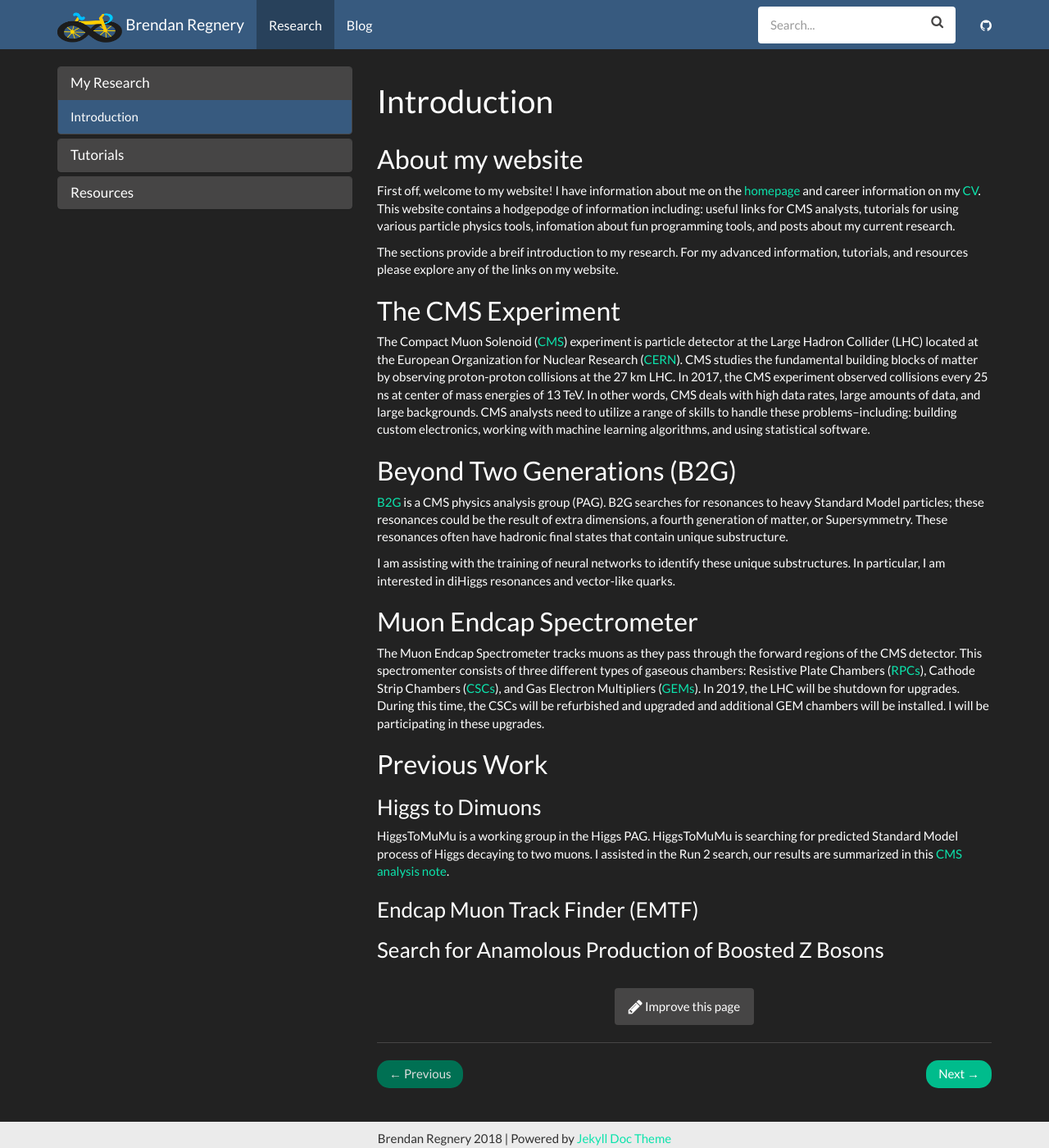
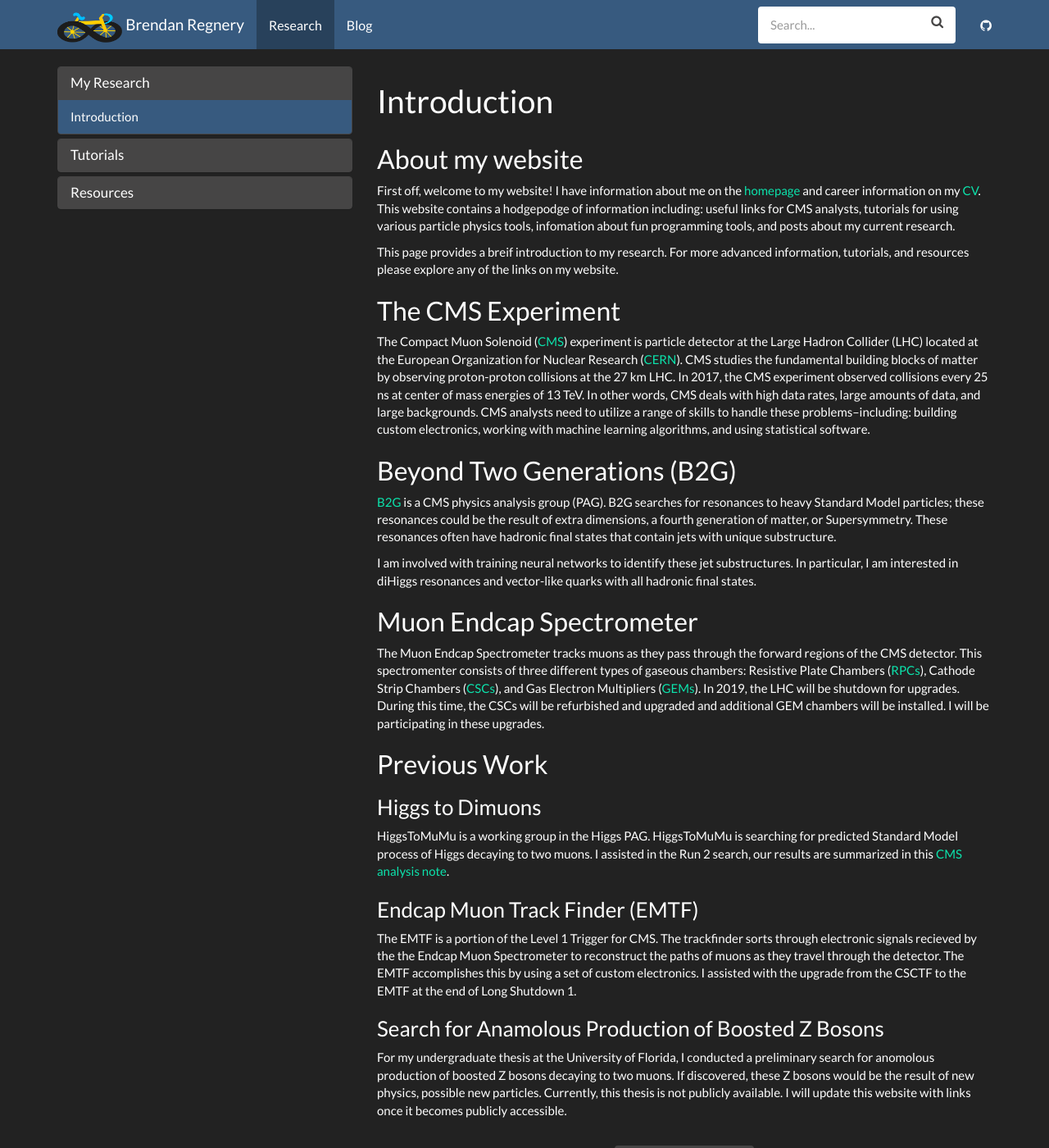
Before and after one commit to bregnery/bregnery.github.io, a Jekyll site: the page built from _docs/index.md, in a window 1280 px wide and 1400 px high. Shown: the whole window at 82% size. Built offline with Jekyll 4.4.1, drawn with Linux system fonts in a browser that asks for light colours; nearby versions of some CDN libraries.

Commit message:
Updated Research Information

```diff
--- a/_docs/index.md
+++ b/_docs/index.md
@@ -10,7 +10,7 @@ First off, welcome to my website! I have information about me on the [homepage](
 This website contains a hodgepodge of information including: useful links for CMS analysts, tutorials for using various
 particle physics tools, infomation about fun programming tools, and posts about my current research.
 
-The sections provide a breif introduction to my research. For my advanced information, tutorials, and resources please explore any of the
+This page provides a breif introduction to my research. For more advanced information, tutorials, and resources please explore any of the
 links on my website.
 
 ## The CMS Experiment
@@ -26,10 +26,10 @@ custom electronics, working with machine learning algorithms, and using statisti
 
 [B2G](https://twiki.cern.ch/twiki/bin/view/CMSPublic/WorkBook) is a CMS physics analysis group (PAG). B2G searches for
 resonances to heavy Standard Model particles; these resonances could be the result of extra dimensions, a fourth
-generation of matter, or Supersymmetry. These resonances often have hadronic final states that contain unique substructure.
+generation of matter, or Supersymmetry. These resonances often have hadronic final states that contain jets with unique substructure.
 
-I am assisting with the training of neural networks to identify these unique substructures. In particular, I am interested
-in diHiggs resonances and vector-like quarks.
+I am involved with training neural networks to identify these jet substructures. In particular, I am interested
+in diHiggs resonances and vector-like quarks with all hadronic final states.
 
 ## Muon Endcap Spectrometer
 
@@ -50,4 +50,12 @@ two muons. I assisted in the Run 2 search, our results are summarized in this
 
 ### Endcap Muon Track Finder (EMTF)
 
+The EMTF is a portion of the Level 1 Trigger for CMS. The trackfinder sorts through electronic signals recieved by the the Endcap
+Muon Spectrometer to reconstruct the paths of muons as they travel through the detector. The EMTF accomplishes this by using
+a set of custom electronics. I assisted with the upgrade from the CSCTF to the EMTF at the end of Long Shutdown 1.
+
 ### Search for Anamolous Production of Boosted Z Bosons
+
+For my undergraduate thesis at the University of Florida, I conducted a preliminary search for anomolous production of boosted Z
+bosons decaying to two muons. If discovered, these Z bosons would be the result of new physics, possible new particles. Currently,
+this thesis is not publicly available. I will update this website with links once it becomes publicly accessible.
```
Also changed, not shown: 7 other files.
